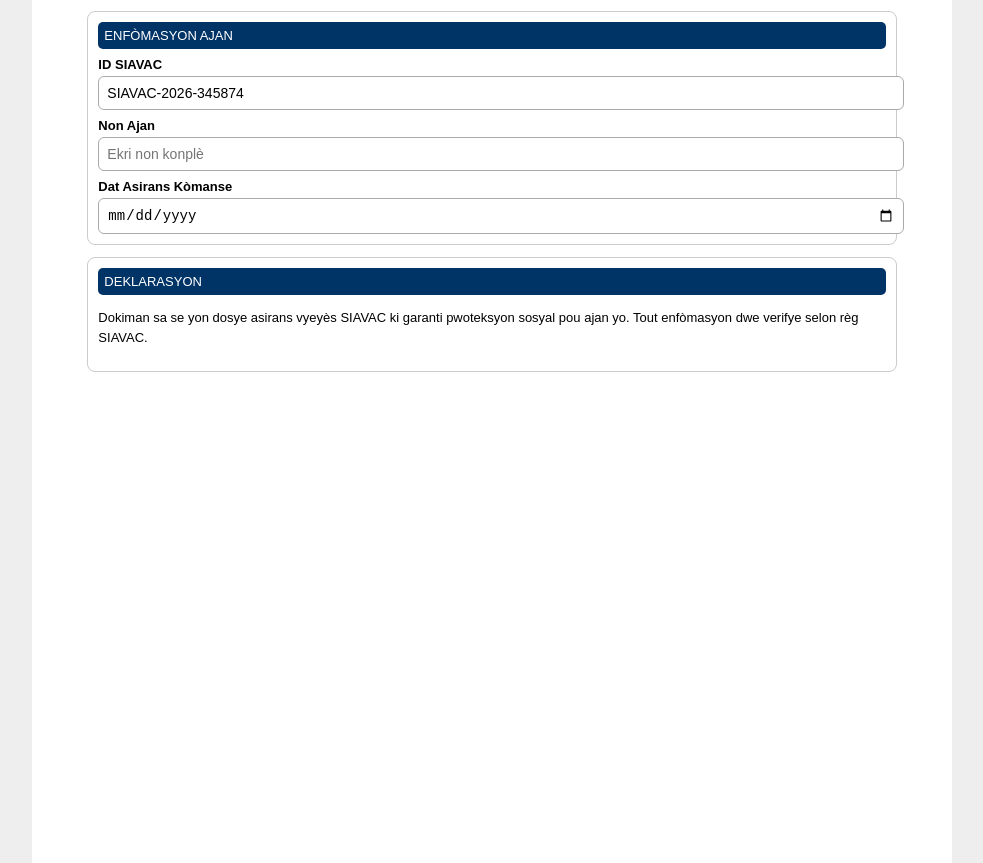
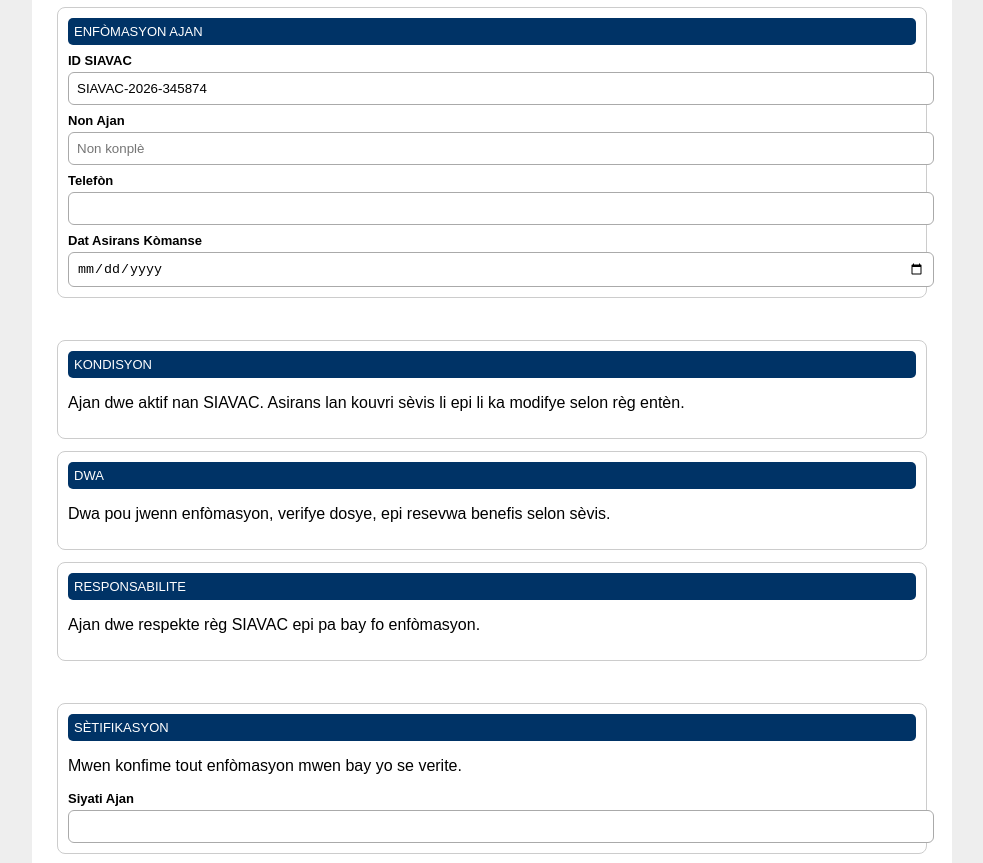
Before and after one commit to siavac/PouAsiransVyeyes, a plain HTML site: page index.html in a window 1280 px wide. Shown: the part 189-1052 px from the top of the page, without its empty margins (148-1131 px from the left). Drawn offline with Linux system fonts and the light colour scheme.

Commit message:
Update index.html

```diff
--- a/index.html
+++ b/index.html
@@ -3,13 +3,13 @@
 <head>
 <meta charset="UTF-8">
 <meta name="viewport" content="width=device-width, initial-scale=1.0">
-<title>SIAVAC - Asirans Vyeyès</title>
+<title>SIAVAC Asirans Vyeyès</title>
 
 <script src="https://cdnjs.cloudflare.com/ajax/libs/html2pdf.js/0.10.1/html2pdf.bundle.min.js"></script>
 
 <style>
 body{
-font-family:Arial,sans-serif;
+font-family:Arial;
 background:#eee;
 padding:5px;
 }
@@ -21,19 +21,18 @@ background:#fff;
 padding:10px;
 }
 
+/* 🔥 IMPORTANT FIX */
 #pdf{
 width:100%;
 }
 
-/* 🔥 FIX PAGES */
+/* PAGE = NO FIXED HEIGHT (SA KOTE ERÈ A TE YE) */
 .page{
 width:100%;
-height:297mm;
-padding:12mm;
+padding:15px;
 box-sizing:border-box;
 page-break-after:always;
 break-after:page;
-overflow:hidden;
 }
 
 .page:last-child{
@@ -53,11 +52,6 @@ width:70px;
 .header h1{
 color:#003366;
 margin:5px 0;
-font-size:22px;
-}
-
-.header h3{
-font-size:14px;
 }
 
 /* BOX */
@@ -74,13 +68,12 @@ color:#fff;
 padding:6px;
 border-radius:5px;
 font-size:13px;
-margin-bottom:8px;
 }
 
 label{
-font-weight:bold;
 display:block;
 margin-top:8px;
+font-weight:bold;
 font-size:13px;
 }
 
@@ -90,13 +83,6 @@ padding:8px;
 margin-top:4px;
 border:1px solid #aaa;
 border-radius:6px;
-font-size:14px;
-}
-
-/* TEXT */
-p{
-font-size:13px;
-line-height:20px;
 }
 
 /* BUTTON */
@@ -110,13 +96,6 @@ border:none;
 border-radius:6px;
 font-size:15px;
 cursor:pointer;
-}
-
-/* MOBILE */
-@media(max-width:768px){
-.page{
-padding:8mm;
-}
 }
 </style>
 </head>
@@ -141,18 +120,13 @@ padding:8mm;
 <input type="text" id="siavac_id" readonly>
 
 <label>Non Ajan</label>
-<input type="text" placeholder="Ekri non konplè">
+<input type="text" placeholder="Non konplè">
+
+<label>Telefòn</label>
+<input type="text">
 
 <label>Dat Asirans Kòmanse</label>
 <input type="date">
-</div>
-
-<div class="section">
-<div class="title">DEKLARASYON</div>
-<p>
-Dokiman sa se yon dosye asirans vyeyès SIAVAC ki garanti pwoteksyon sosyal pou ajan yo.
-Tout enfòmasyon dwe verifye selon règ SIAVAC.
-</p>
 </div>
 
 </div>
@@ -161,33 +135,23 @@ Tout enfòmasyon dwe verifye selon règ SIAVAC.
 <div class="page">
 
 <div class="section">
-<div class="title">KONDISYON ASIRANS LAN</div>
-
+<div class="title">KONDISYON</div>
 <p>
-1. Ajan dwe aktif nan SIAVAC.<br>
-2. Asirans lan kouvri sèvis li.<br>
-3. Benefis yo depann de règleman SIAVAC.<br>
-4. Ka chanje selon administrasyon.
+Ajan dwe aktif nan SIAVAC. Asirans lan kouvri sèvis li epi li ka modifye selon règ entèn.
 </p>
 </div>
 
 <div class="section">
-<div class="title">DWA AJAN</div>
-
+<div class="title">DWA</div>
 <p>
-- Dwa pou verifye dosye li.<br>
-- Dwa pou benefis apre sèvis.<br>
-- Dwa pou enfòmasyon klè.
+Dwa pou jwenn enfòmasyon, verifye dosye, epi resevwa benefis selon sèvis.
 </p>
 </div>
 
 <div class="section">
 <div class="title">RESPONSABILITE</div>
-
 <p>
-- Respekte règ SIAVAC.<br>
-- Travay ak onètete.<br>
-- Pa bay fo enfòmasyon.
+Ajan dwe respekte règ SIAVAC epi pa bay fo enfòmasyon.
 </p>
 </div>
 
@@ -197,48 +161,39 @@ Tout enfòmasyon dwe verifye selon règ SIAVAC.
 <div class="page">
 
 <div class="section">
-<div class="title">SÈTIFIKASYON FINAL</div>
+<div class="title">SÈTIFIKASYON</div>
 
 <p>
-Mwen konfime tout enfòmasyon mwen bay yo se verite epi mwen aksepte kondisyon SIAVAC.
+Mwen konfime tout enfòmasyon mwen bay yo se verite.
 </p>
 
 <label>Siyati Ajan</label>
 <input type="text">
 </div>
 
-<div class="section">
-<div class="title">NÒT FINAL</div>
-
-<p>
-Dokiman sa se yon dosye ofisyèl SIAVAC ki kapab itilize pou dosye administratif ak verifikasyon entèn.
-</p>
 </div>
 
-</div>
-
-<button onclick="downloadPDF()">📄 Telechaje Dosye a</button>
+<button onclick="downloadPDF()">📄 Telechaje PDF</button>
 
 </div>
 
 <script>
-// ID otomatik
+// ID OTOMATIK
 function generateID(){
 const year = new Date().getFullYear();
 const rand = Math.floor(100000 + Math.random()*900000);
 document.getElementById("siavac_id").value =
 "SIAVAC-" + year + "-" + rand;
 }
-
 window.onload = generateID;
 
-// PDF FIXED
+// PDF STABLE
 function downloadPDF(){
 const element = document.getElementById("pdf");
 
 html2pdf().set({
-margin: 0,
-filename: 'SIAVAC_Asirans_3Paj.pdf',
+margin: 5,
+filename: 'SIAVAC_Asirans.pdf',
 image: { type: 'jpeg', quality: 0.98 },
 html2canvas: {
 scale: 2,
@@ -251,7 +206,7 @@ format: 'a4',
 orientation: 'portrait'
 },
 pagebreak: {
-mode: ['css', 'legacy']
+mode: ['css']
 }
 }).from(element).save();
 }
```
